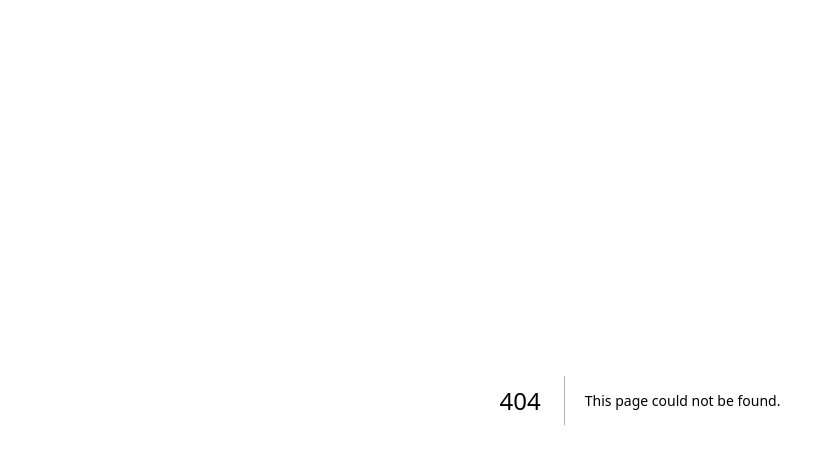
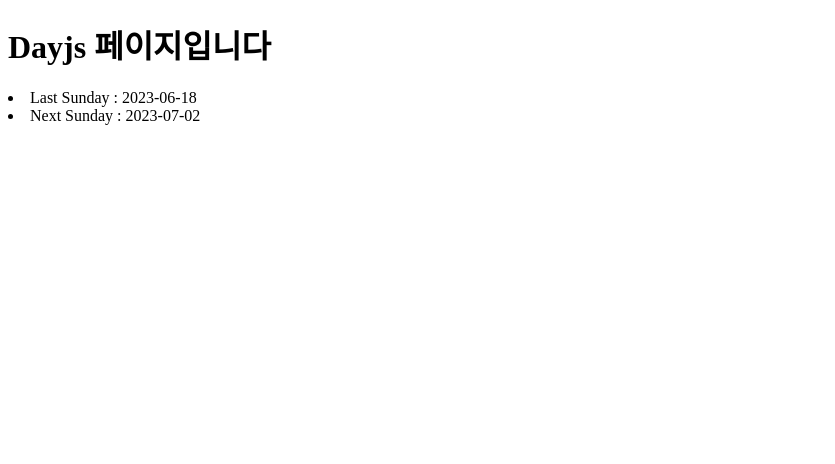
Before and after one commit to happy-shopping/tpl_nextjs, a Next.js app: page /dayjs in a window 1280 px wide. Before the commit this address had no page. Shown: the top 464 px of the page, without its empty margins (0-835 px from the left). Built offline with nearby package versions, Linux system fonts and the light colour scheme.

Commit message:
dayjs 설치 및 사용 예제 추가

```diff
--- a/package.json
+++ b/package.json
@@ -17,6 +17,7 @@
     "@types/node": "18.16.1",
     "@types/react": "18.2.0",
     "@types/react-dom": "18.2.1",
+    "dayjs": "^1.11.7",
     "env-cmd": "^10.1.0",
     "eslint": "8.39.0",
     "eslint-config-next": "13.3.1",
@@ -27,8 +28,12 @@
   },
   "packageManager": "yarn@3.5.0",
   "devDependencies": {
+    "@typescript-eslint/eslint-plugin": "^5.13.0",
+    "@typescript-eslint/parser": "^5.0.0",
     "eslint-config-airbnb": "^19.0.4",
+    "eslint-config-airbnb-typescript": "^17.0.0",
     "eslint-config-prettier": "^8.8.0",
+    "eslint-import-resolver-typescript": "^3.5.5",
     "eslint-plugin-import": "^2.27.5",
     "eslint-plugin-jsx-a11y": "^6.7.1",
     "eslint-plugin-prettier": "^4.2.1",
--- /dev/null
+++ b/src/commons/dayjs/dayjs.ts
@@ -0,0 +1,17 @@
+import dayjs from "dayjs";
+import weekday from "dayjs/plugin/weekday";
+import timezone from "dayjs/plugin/timezone";
+import isBetween from "dayjs/plugin/isBetween";
+import isSameOrAfter from "dayjs/plugin/isSameOrAfter";
+import isSameOrBefore from "dayjs/plugin/isSameOrBefore";
+import utc from "dayjs/plugin/utc";
+
+dayjs.extend(weekday);
+dayjs.extend(timezone);
+dayjs.extend(isBetween);
+dayjs.extend(isSameOrAfter);
+dayjs.extend(isSameOrBefore);
+dayjs.extend(utc);
+dayjs.tz.setDefault("Asia/Seoul"); // 타임존 설정
+
+export default dayjs;
--- /dev/null
+++ b/src/components/sample_dayjs/sample_dayjs.tsx
@@ -0,0 +1,14 @@
+import dayjs from "@/commons/dayjs/dayjs";
+
+export default function SampleDayjs() {
+  const LastSunday = dayjs().weekday(-7).format("YYYY-MM-DD");
+  const NextSunday = dayjs().weekday(7).format("YYYY-MM-DD");
+
+  return (
+    <div>
+      <h1>Dayjs 페이지입니다</h1>
+      <li>Last Sunday : {LastSunday}</li>
+      <li>Next Sunday : {NextSunday}</li>
+    </div>
+  );
+}
--- /dev/null
+++ b/src/pages/dayjs/index.tsx
@@ -0,0 +1,5 @@
+import SampleDayjs from "@/components/sample_dayjs/sample_dayjs";
+
+export default function DayjsPage() {
+  return <SampleDayjs />;
+}
--- a/src/pages/index.tsx
+++ b/src/pages/index.tsx
@@ -1,7 +1,12 @@
+import Link from "next/link";
+
 export default function Home() {
   return (
     <main>
       <h1>행복쇼핑 Next.js Pages 폴더 구조 템플릿</h1>
+      <li>
+        <Link href="/dayjs">dayjs 페이지</Link>
+      </li>
     </main>
   );
 }
```
Also changed, not shown: .eslintrc.json, 1 other file (tests, documents, lock files or other folders).
